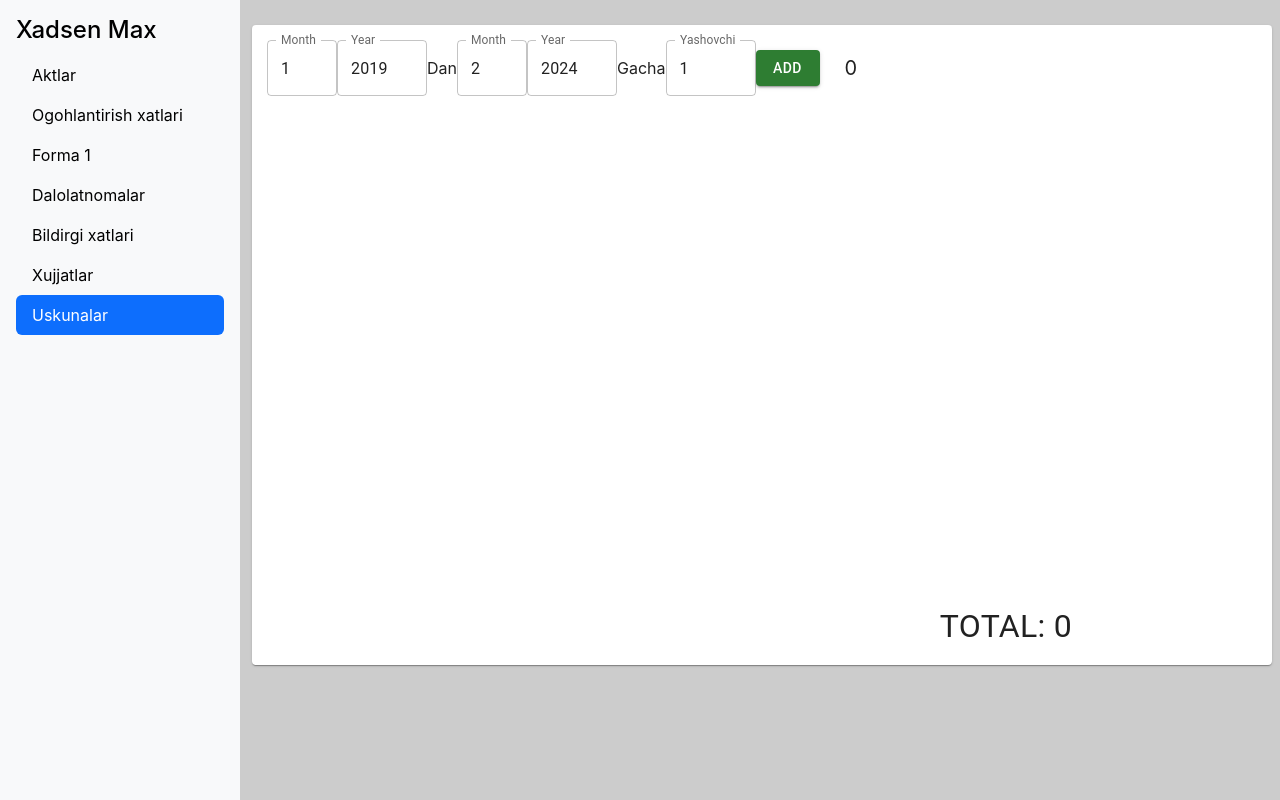
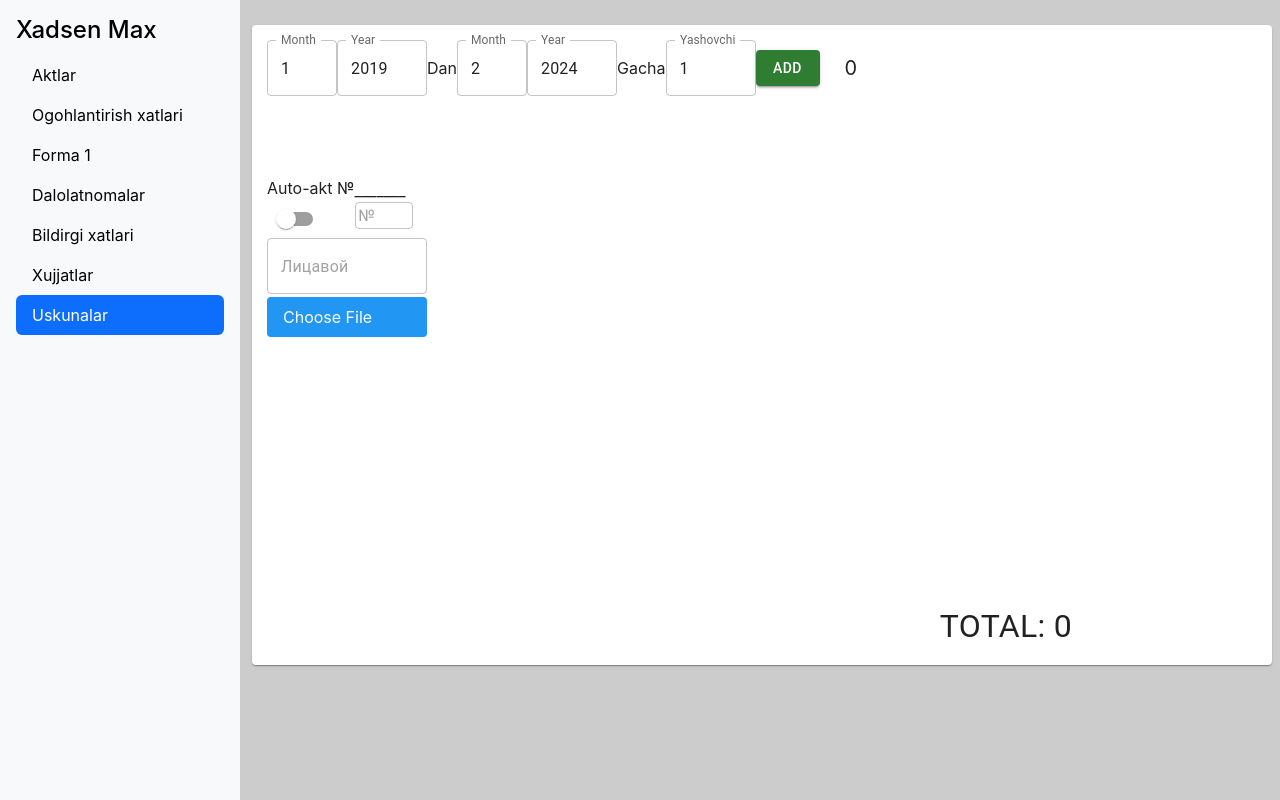
Before and after one commit to Shamshod-Nematullayev/sud_akt_client, a React (Create React App) app: page /calculator in a window 1280 px wide. Built offline with nearby package versions, Linux system fonts and the light colour scheme; the HTML template or start-up script is replaced by a standard one.

Commit message:
yangi qulaylik qoshilmoqda

```diff
--- a/src/components/Calculator/Calculator.jsx
+++ b/src/components/Calculator/Calculator.jsx
@@ -3,6 +3,7 @@ import {
   IconButton,
   Modal,
   Paper,
+  Switch,
   TextField,
   Typography,
 } from "@mui/material";
@@ -13,6 +14,8 @@ import { useState } from "react";
 import { Link } from "react-router-dom";
 import SideBar from "../SideBar";
 import DeleteIcon from "@mui/icons-material/Delete";
+import { Label } from "@mui/icons-material";
+import "./style.css";
 
 export default function Calculator() {
   const hisoblandiJadval = [
@@ -78,6 +81,8 @@ export default function Calculator() {
     { month: 12, year: 2023, hisoblandi: 4129 },
     { month: 1, year: 2024, hisoblandi: 4129 },
     { month: 2, year: 2024, hisoblandi: 4129 },
+    { month: 3, year: 2024, hisoblandi: 4129 },
+    { month: 4, year: 2024, hisoblandi: 4625 },
   ];
   const [currentTotal, setCurrentTotal] = useState(0);
   const [fromMoon, setFromMoon] = useState(1);
@@ -239,6 +244,52 @@ export default function Calculator() {
               })}
             </ul>
           </div>
+          <div
+            style={{
+              display: "flex",
+              flexDirection: "column",
+              width: "160px",
+              marginTop: "80px",
+            }}
+          >
+            <div style={{ display: "flex" }}>
+              <div style={{ display: "flex", flexDirection: "column" }}>
+                Auto-akt №
+                <Switch />
+              </div>
+              <div
+                style={{
+                  display: "flex",
+                  flexDirection: "column",
+                  marginTop: 2,
+                }}
+              >
+                _______
+                <TextField
+                  id="akt_number_text_field"
+                  fullWidth
+                  placeholder="№"
+                  style={{ padding: "0px" }}
+                />
+              </div>
+            </div>
+            <TextField
+              placeholder="Лицавой"
+              type="number"
+              inputProps={{ inputMode: "numeric" }}
+              fullWidth
+            />
+            <div className="file-input-container">
+              <input type="file" id="fileInput" class="file-input" />
+              <label
+                for="fileInput"
+                class="custom-file-button"
+                style={{ width: "160px" }}
+              >
+                Choose File
+              </label>
+            </div>
+          </div>
           <Typography
             style={{
               position: "absolute",
--- /dev/null
+++ b/src/components/Calculator/style.css
@@ -0,0 +1,32 @@
+#akt_number_text_field {
+  padding: 2px 4px;
+  width: 50px;
+}
+
+.pd-2 {
+  padding: 0;
+}
+.file-input-container {
+  position: relative;
+  display: inline-block;
+}
+
+.file-input {
+  position: absolute;
+  top: 0;
+  left: 0;
+  width: 100%;
+  height: 100%;
+  opacity: 0;
+  cursor: pointer;
+}
+
+.custom-file-button {
+  display: inline-block;
+  margin-top: 3px;
+  padding: 8px 16px;
+  background-color: #2196f3;
+  color: white;
+  border-radius: 4px;
+  cursor: pointer;
+}
--- a/src/pages/Bildirgilar.js
+++ b/src/pages/Bildirgilar.js
@@ -56,7 +56,7 @@ function Bildirgilar() {
         id: data.doc_num,
         kod: data.kod,
         fish: data.inspector.name,
-        mahalla: data.mahallalar[0].name,
+        // mahalla: data.mahallalar[0].name,
         date: `${data.date.year}/${data.date.month}/${data.date.day}`,
         actions: [data.file_link, data._id],
         abonents: data.abonents,
--- a/src/pages/Documents.js
+++ b/src/pages/Documents.js
@@ -31,7 +31,7 @@ export default function Documents() {
   };
 
   const columns = [
-    { field: "id", headerName: "№", width: 50 },
+    { field: "id", headerName: "№", width: 70 },
     { field: "name", headerName: "Xujjat turi" },
     { field: "createdAt", headerName: "Yaratilish sanasi", width: 150 },
     { field: "inspector", headerName: "Nazoratchi", width: 150 },
```
Also changed, not shown: test.js (added).
